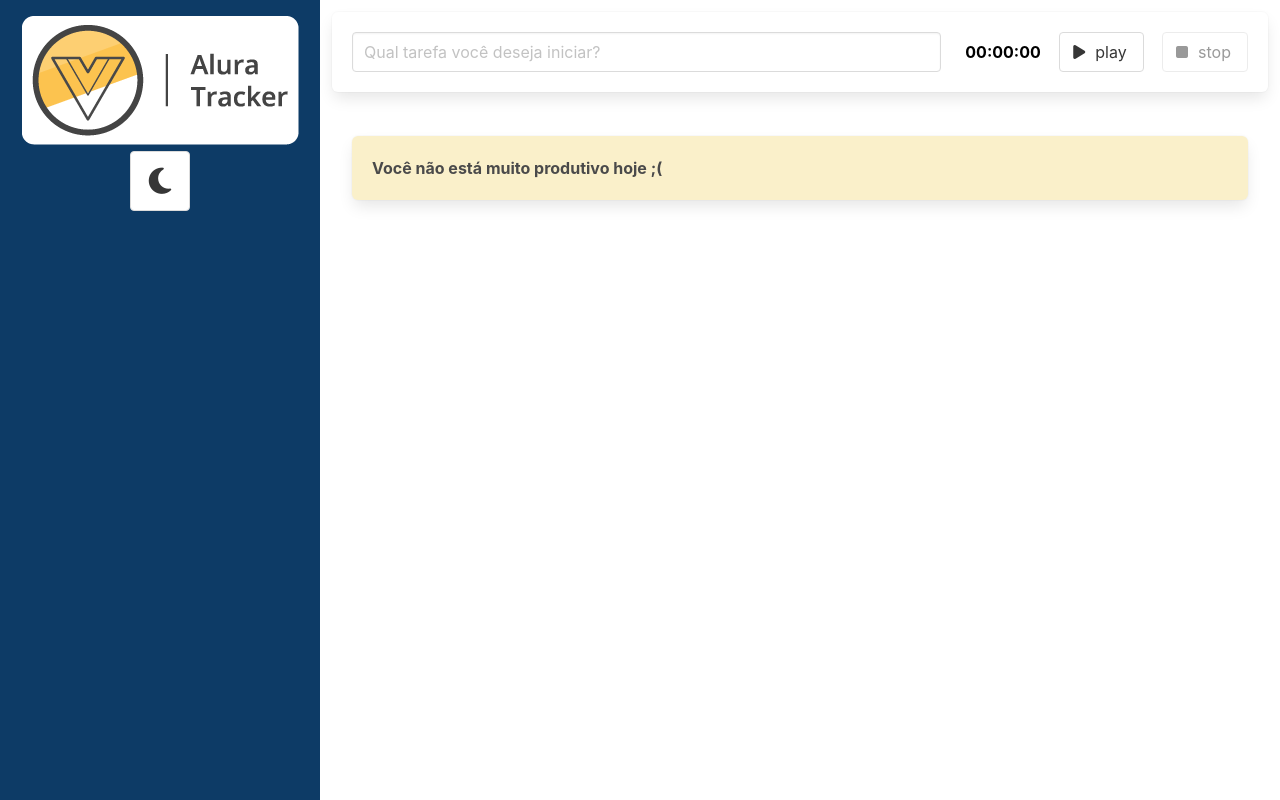
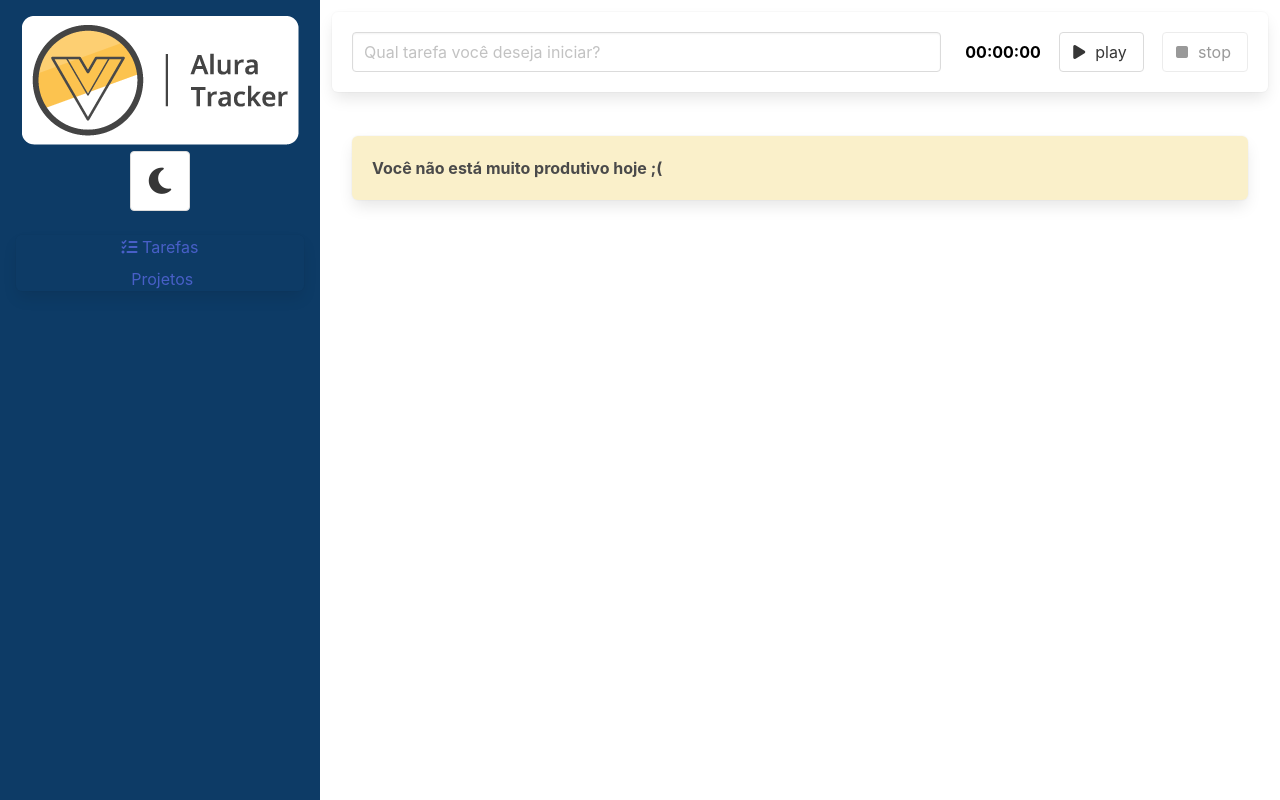
Before and after one commit to joaoricardoM/task-tracker, a Vue app: page / in a window 1280 px wide. Built offline with nearby package versions, Linux system fonts and the light colour scheme.

Commit message:
update navbar

```diff
--- a/src/components/BarraLateral.vue
+++ b/src/components/BarraLateral.vue
@@ -15,6 +15,22 @@
         <i class="fas fa-lg" :class="iconeBotao"></i>
       </span>
     </button>
+    <nav class="panel mt-5">
+      <ul>
+        <li>
+          <router-link to="/" style="">
+            <i class="fas fa-tasks"></i>
+            Tarefas
+          </router-link>
+        </li>
+        <li>
+          <router-link to="/projetos" style="">
+            <i class="fas fa-projext-diagram"></i>
+            Projetos
+          </router-link>
+        </li>
+      </ul>
+    </nav>
   </header>
 </template>
 
@@ -60,4 +76,17 @@ header {
     height: auto;
   }
 }
+
+.panel li {
+  margin: 8px 0;
+}
+.link {
+  color: #fff;
+}
+.link:hover {
+  color: #faf0ca;
+}
+.link.router-link-active {
+  color: #faf0ca;
+}
 </style>
--- a/src/roteador/index.ts
+++ b/src/roteador/index.ts
@@ -1,11 +1,17 @@
 import { createRouter, createWebHashHistory, RouteRecordRaw } from "vue-router";
 import Tarefas from "../views/Tarefas.vue";
+import Projetos from "../views/Projetos.vue";
 
 const rotas: RouteRecordRaw[] = [
   {
     path: "/",
     name: "Tarefas",
     component: Tarefas,
+  },
+  {
+    path: "/projetos",
+    name: "Projetos",
+    component: Projetos,
   },
 ];
 
```
